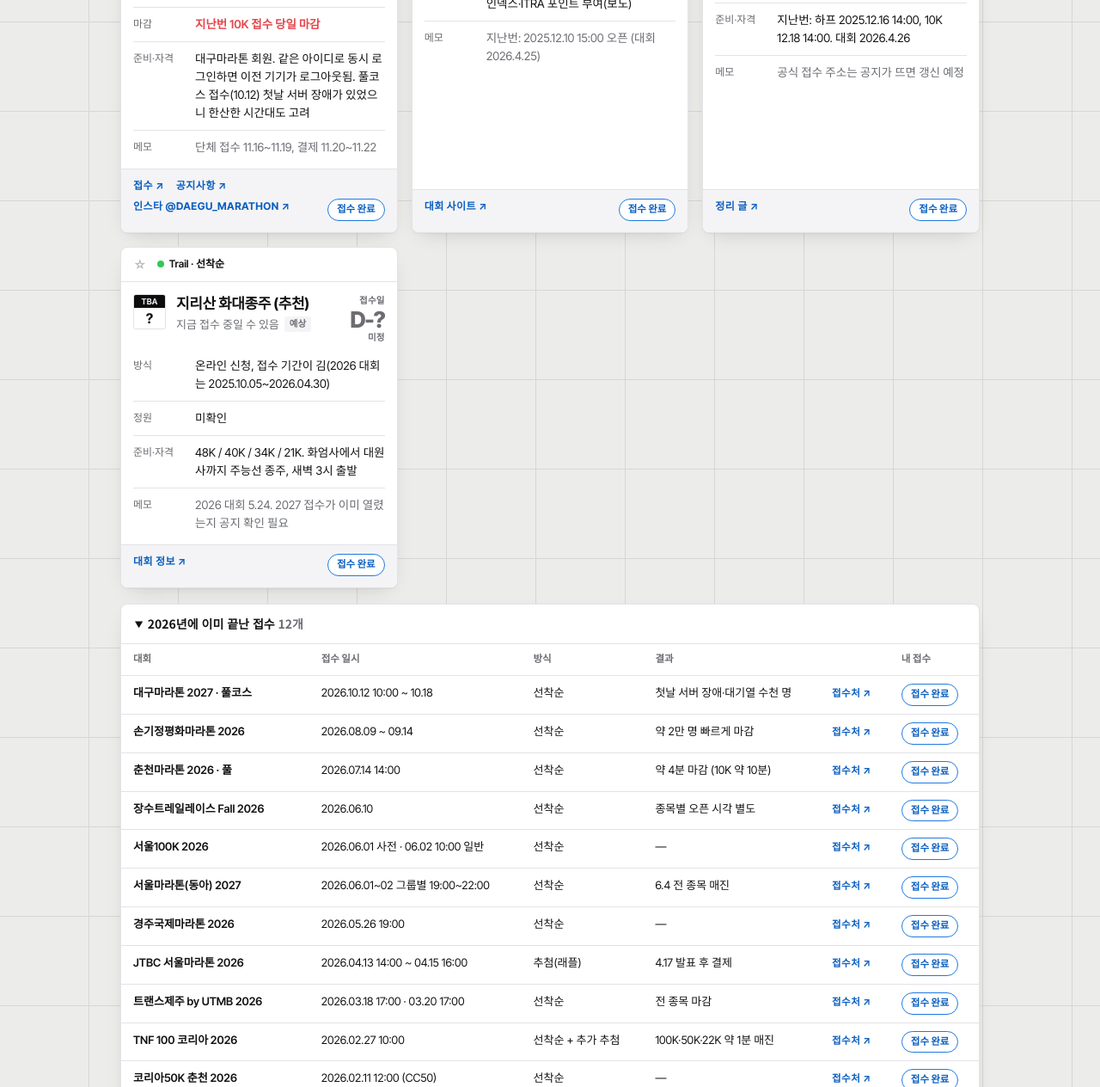
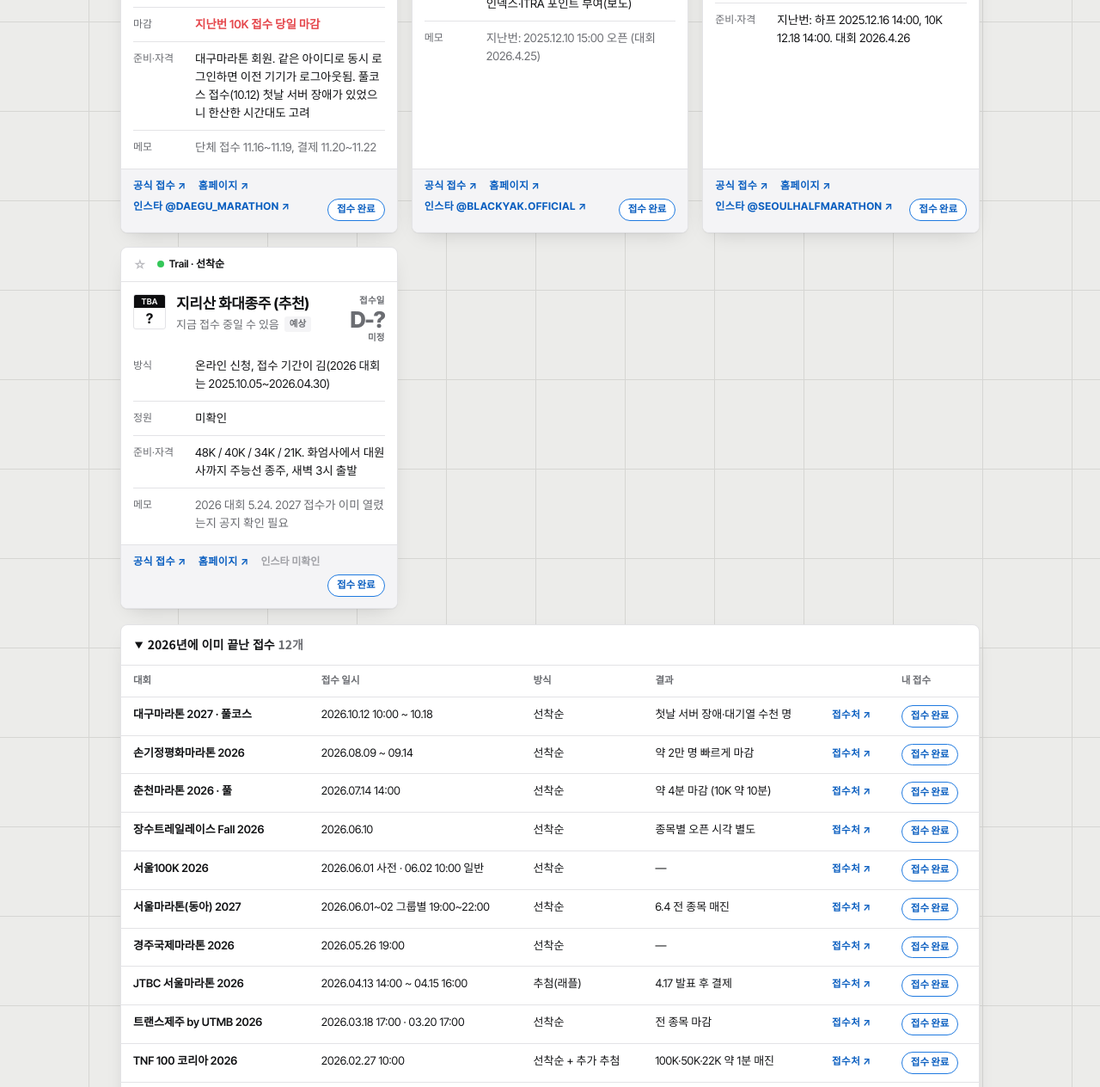
Before and after one commit to sia986/race-entry-board, a plain HTML site: page index.html in a window 1280 px wide. Shown: the part 1534-2798 px from the top of the page at 86% size. Drawn offline with Linux system fonts and the light colour scheme.

Commit message:
Use official registration, homepage and Instagram links for every race
Co-Authored-By: Claude Opus 5.5 <noreply@anthropic.com>
Claude-Session: https://claude.ai/code/session_01FxhPDjZQpztENsSoNBMS4f

```diff
--- a/index.html
+++ b/index.html
@@ -132,6 +132,7 @@ button{font:inherit;color:inherit}
 .win .acts{display:flex;flex-wrap:wrap;gap:6px 14px;padding:10px 14px 13px;border-top:1px solid var(--hair);background:var(--card-2)}
 .win .acts a{font-size:12px;font-weight:700;letter-spacing:.04em;text-transform:uppercase;text-decoration:none;color:var(--blue-ink)}
 .win .acts a:hover{text-decoration:underline}
+.win .acts .na{font-size:12px;font-weight:600;color:#a0a1a6}
 .win.mine{border-color:var(--blue);box-shadow:0 0 0 1px var(--blue),var(--shadow)}
 .win .tb .x button{border:0;background:transparent;cursor:pointer;color:var(--sub);font-size:15px;line-height:1;padding:0 0 0 8px}
 .win .tb .x button:hover{color:var(--red)}
@@ -379,97 +380,97 @@ const RACES = [
  {id:"daegu-10k", until:"2026-11-01", type:"road", fcfs:true, name:"대구마라톤 2027 · 10K·5K 건강달리기", date:"2026-10-26", state:"fixed", whenText:"10.26(월) 10:00 ~ 11.1(일)",
   method:"선착순. 신청과 결제 분리(결제 11.2~11.8)", cap:"10K 13,000 · 5K 4,000", speed:"지난번 10K 접수 당일 마감",
   need:"대구마라톤 회원. 같은 아이디로 동시 로그인하면 이전 기기가 로그아웃됨. 풀코스 접수(10.12) 첫날 서버 장애가 있었으니 한산한 시간대도 고려",
-  links:[["접수","https://daegumarathon.daegu.go.kr/korAply/index.do"],["공지사항","https://daegumarathon.daegu.go.kr/kor/index.do?menu_id=00001824"],["인스타 @daegu_marathon","https://www.instagram.com/daegu_marathon/"]],
+  links:[["공식 접수", "https://daegumarathon.daegu.go.kr/korAply/index.do"], ["홈페이지", "https://daegumarathon.daegu.go.kr/"], ["인스타 @daegu_marathon", "https://www.instagram.com/daegu_marathon/"]],
   note:"단체 접수 11.16~11.19, 결제 11.20~11.22"},
  {id:"seoul-half", type:"road", fcfs:true, name:"서울하프마라톤 (조선일보)", date:"2026-12-15", state:"est", whenText:"12월 중순 14:00 예상",
   method:"선착순. 하프 먼저, 이틀 뒤 10K", cap:"미확인", speed:"약 3분 마감 (블로그)",
   need:"지난번: 하프 2025.12.16 14:00, 10K 12.18 14:00. 대회 2026.4.26",
-  links:[["정리 글","https://aboda.kr/?p=24811"]], note:"공식 접수 주소는 공지가 뜨면 갱신 예정"},
+  links:[["공식 접수", "https://seoulhalfmarathon.com/apply/part-application.html"], ["홈페이지", "https://seoulhalfmarathon.com"], ["인스타 @seoulhalfmarathon", "https://www.instagram.com/seoulhalfmarathon/"]], note:null},
  {id:"jirisan", year:2026, type:"trail", fcfs:true, name:"지리산 화대종주 (추천)", date:null, state:"est", whenText:"지금 접수 중일 수 있음",
   method:"온라인 신청, 접수 기간이 김(2026 대회는 2025.10.05~2026.04.30)", cap:"미확인", speed:null,
   need:"48K / 40K / 34K / 21K. 화엄사에서 대원사까지 주능선 종주, 새벽 3시 출발",
-  links:[["대회 정보","https://runningwikii.com/entry/jirisan-hwaeomsa-daewonsa-ridge-utmb/"]], note:"2026 대회 5.24. 2027 접수가 이미 열렸는지 공지 확인 필요"},
+  links:[["공식 접수", "https://koreatrail.net/home/main.php?link=event&einc=eapp&opp=20250820150217&csno=20191209143330"], ["홈페이지", "https://koreatrail.net"], ["인스타 미확인", null]], note:"2026 대회 5.24. 2027 접수가 이미 열렸는지 공지 확인 필요"},
  {id:"blackyak", type:"trail", fcfs:true, name:"블랙야크 트레일런 제주 (추천)", date:"2026-12-09", state:"est", whenText:"12월 초 15:00 예상",
   method:"선착순 여부 미확인", cap:"1,000명 이상", speed:null,
   need:"50K / 25K 한라산 루프. 완주 시 UTMB 인덱스·ITRA 포인트 부여(보도)",
-  links:[["대회 사이트","https://blackyaktrailrun.blackyak.com/2026/jeju/"]], note:"지난번: 2025.12.10 15:00 오픈 (대회 2026.4.25)"},
+  links:[["공식 접수", "https://blackyaktrailrun.blackyak.com/2026/jeju/Registration/"], ["홈페이지", "https://blackyaktrailrun.blackyak.com/2026/jeju/"], ["인스타 @blackyak.official", "https://www.instagram.com/blackyak.official/"]], note:"지난번: 2025.12.10 15:00 오픈 (대회 2026.4.25)"},
  {id:"jangsu-spring", type:"trail", fcfs:true, name:"장수트레일레이스 Spring · 38K", date:"2027-01-02", state:"est", whenText:"1월 초 14:00 예상",
   method:"선착순(조기 마감 가능). 결제해야 접수 확정. 해마다 추첨과 선착순이 바뀜", cap:"미확인 (2025 가을 38K-P 800명)", speed:null,
   need:"38K-P: 만 18세 이상, 기록 요건 없음. 참가비 15만 원. 필수장비 불시 점검, 컵 개인 지참",
-  links:[["접수","https://rocknrun.kr/JTR-Registration"],["홈페이지","https://rocknrun.kr"],["인스타 @rocknrun.kr","https://www.instagram.com/rocknrun.kr/"]],
+  links:[["공식 접수", "https://rocknrun.kr/JTR-Registration"], ["홈페이지", "https://rocknrun.kr"], ["인스타 @jangsutrailrace", "https://www.instagram.com/jangsutrailrace/"]],
   note:"지난번: 2026.01.02 14:00 오픈 (대회 4.3~5)"},
  {id:"k50-cc", type:"trail", fcfs:true, name:"코리아50K 춘천 (CC)", date:"2027-02-10", state:"est", whenText:"2월 중순 12:00 예상",
   method:"선착순. 종목별로 하루씩 나눠 오픈", cap:"미확인", speed:null,
   need:"CC50 / CC20 스카이레이스 / CC15. U23 할인은 증빙 필요",
-  links:[["홈페이지","https://korea50k.com"],["접수","https://jsceno-register.imweb.me"],["인스타 @korea50k","https://www.instagram.com/korea50k/"]],
+  links:[["공식 접수", "https://jsceno-register.imweb.me"], ["홈페이지", "https://korea50k.com"], ["인스타 @korea50k", "https://www.instagram.com/korea50k/"]],
   note:"지난번: CC50 2026.02.11 12:00, CC20 02.12, CC15 02.13 (대회 6월)"},
  {id:"tnf100", type:"trail", fcfs:true, name:"TNF 100 코리아 (대관령 → 강릉)", date:"2027-02-26", state:"est", whenText:"2월 말 10:00 예상",
   method:"선착순(노스페이스 공식몰) + 추가 추첨(노스페이스 아웃도어 인스타 링크)", cap:"100K 400 · 50K 600 · 22K 200 · 10K 1,000", speed:"100K·50K·22K 약 1분 매진",
   need:"50K·100K는 전날 선수 등록과 장비 검사 필수. 참가비 50K 17만 원",
-  links:[["2026 접수 기사","https://sports.khan.co.kr/article/202602250008003"]], note:"지난번: 2026.02.27 10:00 (대회 5.16~17). 추가 추첨 3.6 응모"},
+  links:[["공식 접수", "https://www.thenorthfacekorea.co.kr/tnf100/signup"], ["홈페이지", "https://www.thenorthfacekorea.co.kr/tnf100"], ["인스타 @thenorthface_kr", "https://www.instagram.com/thenorthface_kr/"]], note:"지난번: 2026.02.27 10:00 (대회 5.16~17). 추가 추첨 3.6 응모"},
  {id:"transjeju", type:"trail", fcfs:true, name:"트랜스제주 by UTMB (추천)", date:"2027-03-18", state:"est", whenText:"3월 중순 17:00 예상",
   method:"선착순, UTMB 사이트, 환불 불가. 20K 우선접수 후 일반접수", cap:"전 종목 매진(2026)", speed:null,
   need:"UTMB 인덱스 필요(100K는 50K 인덱스, 60K는 20K 인덱스). 러닝스톤 적립 대회",
-  links:[["대회 사이트","https://transjeju.utmb.world/"],["접수 안내","https://transjeju.utmb.world/races-runners/runners/Registration"]],
+  links:[["공식 접수", "https://transjeju.utmb.world/races-runners/runners/Registration"], ["홈페이지", "https://transjeju.utmb.world/"], ["인스타 @transjeju_by_utmb", "https://www.instagram.com/transjeju_by_utmb/"]],
   note:"지난번: 20K 2026.03.18 17:00, 일반 03.20 17:00 (대회 10.2~4)"},
  {id:"jtbc", type:"road", fcfs:false, name:"JTBC 서울마라톤", date:"2027-04-12", state:"est", whenText:"4월 중순 래플 예상",
   method:"추첨(러너블 계단식 래플). 기록 구간별로 뽑고, 떨어지면 다음 회차로 넘어감. 발표 직후 결제", cap:"약 32,000명 (본접수 풀 1만 · 10K 1만)", speed:null,
   need:"카카오 러너스카드 필수(러너블에서 발급). 서브3, 서브4 등 기록이 있으면 앞 회차에서 추첨됨. 1인 여러 번 응모하면 마지막 응모만 인정",
-  links:[["러너블","https://runable.me/competition"],["공지사항","http://marathon.jtbc.com/17"],["인스타 @jtbc_seoul_marathon","https://www.instagram.com/jtbc_seoul_marathon/"]],
+  links:[["공식 접수(러너블)", "https://runable.me/competition"], ["홈페이지", "http://marathon.jtbc.com"], ["인스타 @jtbc_seoul_marathon", "https://www.instagram.com/jtbc_seoul_marathon/"]],
   note:"지난번 응모: 2026.04.13 14:00~04.15 16:00, 발표 04.17 13:00. 2027 개최 방식은 미공지"},
  {id:"dongma-member", type:"road", fcfs:true, name:"동마클럽 2027 멤버십 (런저니)", date:"2027-01-28", state:"est", whenText:"1월 말 14:00 예상",
   method:"선착순 4,000명(2026). 서울마라톤 신청자만 가입 가능. 연회비 15만 원", cap:"4,000명 (2026)", speed:"2026 상품 SOLD OUT",
   need:"공주백제·경주국제 참가권 + 다음 해 서울마라톤 우선 신청권 + 런저니 메달 + 멤버십 존. 참가권이 있어도 대회별 신청은 따로 해야 함",
-  links:[["동마클럽","https://dongma.club"],["2026 멤버십 상품","https://dongma.club/product/2026-%EB%8F%99%EC%95%84%EB%A7%88%EB%9D%BC%ED%86%A4-%EB%A9%A4%EB%B2%84%EC%8B%AD/1034/"],["런저니 안내","https://seoul-marathon.com/89"]],
+  links:[["공식 접수(동마클럽)", "https://dongma.club"], ["런저니 안내", "https://seoul-marathon.com/89"], ["인스타 @dongmaclub", "https://www.instagram.com/dongmaclub/"]],
   note:"지난번: 2026.01.29(목) 14:00 오픈"},
  {id:"gongju", type:"road", fcfs:true, name:"공주백제마라톤 2027 (런저니)", date:"2027-05-24", state:"est", whenText:"5월 말 19:00 예상",
   method:"멤버십 우선접수 → 약 1주 뒤 일반 본접수(선착순). 동마클럽에서 신청", cap:"미확인", speed:null,
   need:"풀 / 32K / 하프 / 10K / 5K. 런저니는 10km 이상 완주. 대회 9월 셋째 주 일요일(2026: 9.20)",
-  links:[["동마클럽","https://dongma.club"],["접수 정리","https://runningwikii.com/entry/gongju-baekje-marathon-registration-schedule-guide/"]],
+  links:[["공식 접수", "https://gongjumarathon.com/registrations"], ["홈페이지", "https://gongjumarathon.com"], ["인스타 @gongju_marathon", "https://www.instagram.com/gongju_marathon/"]],
   note:"2025 기준: 멤버십 우선 5.26 19:00, 일반 6.03 19:00. 2027 대회일 9.19 예상"},
  {id:"gyeongju-intl", type:"road", fcfs:true, name:"경주국제마라톤 2027 (런저니)", date:"2027-05-25", state:"est", whenText:"5월 말 19:00 예상",
   method:"멤버십 우선접수 후 일반 접수", cap:"마스터스 약 2만 명(2026)", speed:null,
   need:"풀 / 하프 / 10K. WA 엘리트라벨. 런저니 메달은 경주 완주 후 수여. 대회 10월 중순 토요일(2026: 10.17)",
-  links:[["참가 신청","https://www.gyeongjumarathon.com/50"],["홈페이지","https://www.gyeongjumarathon.com/home"]],
+  links:[["공식 접수", "https://www.gyeongjumarathon.com/50"], ["홈페이지", "https://www.gyeongjumarathon.com/home"], ["인스타 미확인", null]],
   note:"지난번 접수: 2026.05.26 19:00. 2027 대회일 10.16 예상"},
  {id:"seoul", type:"road", fcfs:true, name:"서울마라톤 (동아마라톤) 2028", date:"2027-04-27", state:"est", whenText:"4월 말 기록 제출 → 6월 초 본접수",
   method:"풀코스는 그룹별 선착순(A~H, 19:00~22:00). 기록이 좋을수록 앞 그룹. 접수할 때 바로 결제", cap:"2026 대회 기준 풀 20,000 · 10K 20,000", speed:"2027 대회 전 종목 매진 (2026.6.4 공지)",
   need:"풀코스: 공인 풀 기록 4:59:59 이내, 런카이브에 기록 제출(임시 기록증 불가). 기록이 없으면 마지막 그룹만 가능",
-  links:[["공지사항","https://seoul-marathon.com/94"],["접수(동마클럽)","https://dongma.club"],["기록 제출(런카이브)","https://runarchive.com"],["인스타 @seoul_marathon","https://www.instagram.com/seoul_marathon/"]],
+  links:[["공식 접수(동마클럽)", "https://dongma.club"], ["홈페이지", "https://seoul-marathon.com/94"], ["인스타 @seoul_marathon", "https://www.instagram.com/seoul_marathon/"]],
   note:"2027 대회(3.21)는 접수 끝남. 지난번: 기록 제출 2026.04.28~05.11, 본접수 06.01~02"},
  {id:"godg", type:"trail", fcfs:true, name:"Go대관령 국제트레일런", date:"2027-06-05", state:"est", whenText:"6월 초 예상",
   method:"자체 홈페이지 접수(약 한 달간)", cap:"약 1,500명 (2025)", speed:null,
   need:"10K / 20.18K / 44K. 2025 참가비 44K 10만 원",
-  links:[["접수","https://daegwallyeongrun.com/apply"],["홈페이지","https://daegwallyeongrun.com"]], note:"대회 8월 말(2026: 8.30). 2025 접수 06.05~07.05"},
+  links:[["공식 접수", "https://order.doortoout.com/5/35/40"], ["홈페이지", "https://daegwallyeongrun.com"], ["인스타 미확인", null]], note:"대회 8월 말(2026: 8.30). 2025 접수 06.05~07.05"},
  {id:"jangsu-fall", type:"trail", fcfs:true, name:"장수트레일레이스 Fall · 38K", date:"2027-06-09", state:"est", whenText:"6월 초 예상",
   method:"2026: 선착순, 종목별 오픈 시각 별도 공지 / 2025: 사전접수 후 추첨", cap:"미확인", speed:null,
   need:"38P 자격 요건 없음(만 18세 이상). 100K 이상은 ITRA 포인트나 UTMB 인덱스 증빙",
-  links:[["접수 안내","https://rocknrun.kr/2026_JTR_Fall_Registration"],["인스타 @rocknrun.kr","https://www.instagram.com/rocknrun.kr/"]], note:"지난번: 2026.06.10 오픈 (대회 9.18~20)"},
+  links:[["공식 접수", "https://rocknrun.kr/2026_JTR_Fall_Registration"], ["홈페이지", "https://rocknrun.kr"], ["인스타 @jangsutrailrace", "https://www.instagram.com/jangsutrailrace/"]], note:"지난번: 2026.06.10 오픈 (대회 9.18~20)"},
  {id:"chuncheon", type:"road", fcfs:true, name:"춘천마라톤 (조선일보)", date:"2027-07-13", state:"est", whenText:"7월 중순 14:00 예상",
   method:"선착순. 신청과 결제가 분리돼 있고 결제 기간을 놓치면 삭제. 9월에 미결제분 추가 접수", cap:"약 2만 명 (2025: 풀 11,193 · 10K 9,442)", speed:"풀 약 4분 · 10K 약 10분 마감",
   need:"풀 만 18세 이상. 6월에 조선멤버십 얼리버드와 5~8회 완주자 추첨이 먼저 열림. 「비정상적인 경로로 신청하면 참가 취소」 규정",
-  links:[["접수","https://www.chuncheonmarathon.com/apply/part-application.html"],["공지 게시판","https://board.chosun.com/nbrd/bbs/list.html?b_bbs_id=10005&branch=&pn=1"]],
+  links:[["공식 접수", "https://www.chuncheonmarathon.com/apply/part-application.html"], ["홈페이지", "https://www.chuncheonmarathon.com"], ["인스타 @chuncheon_marathon", "https://www.instagram.com/chuncheon_marathon/"]],
   note:"지난번: 풀 2026.07.14 14:00, 10K 07.16 14:00 (대회 10.25)"},
  {id:"daegu-next", type:"road", fcfs:true, name:"대구마라톤 2028", date:"2027-10-11", state:"est", whenText:"10월 중순 10:00 예상",
   method:"선착순. 신청과 결제 분리", cap:"풀 15,000 (2027 대회)", speed:"2년 연속 접수 첫날 서버 마비",
   need:"대구마라톤 회원(카카오·네이버 로그인 가능). 같은 아이디로 동시 로그인하면 이전 기기가 로그아웃됨",
-  links:[["접수","https://daegumarathon.daegu.go.kr/korAply/index.do"],["공지사항","https://daegumarathon.daegu.go.kr/kor/index.do?menu_id=00001824"],["인스타 @daegu_marathon","https://www.instagram.com/daegu_marathon/"]],
+  links:[["공식 접수", "https://daegumarathon.daegu.go.kr/korAply/index.do"], ["홈페이지", "https://daegumarathon.daegu.go.kr/"], ["인스타 @daegu_marathon", "https://www.instagram.com/daegu_marathon/"]],
   note:"2027 대회: 풀 2026.10.12 10:00 오픈, 10K·5K 10.26 10:00"},
  {id:"halla100", type:"trail", fcfs:false, name:"한라산 100 트레일런 (추천)", date:"2027-03-23", state:"est", whenText:"3월 하순 예상",
   method:"공식 홈페이지 접수(약 한 달). 선착순·추첨 미확인", cap:"미확인", speed:null,
   need:"100M / 100K / 50K / 36K / 10K. 대회 6월 초(2026: 6.6)",
-  links:[["신청","https://ktra.kr/58"],["홈페이지","http://ktra.kr/"]], note:"지난번: 2026.03.24~04.30"},
+  links:[["공식 접수", "https://ktra.kr/58"], ["홈페이지", "https://ktra.kr"], ["인스타 @ktra.kr", "https://www.instagram.com/ktra.kr/"]], note:"지난번: 2026.03.24~04.30"},
  {id:"seoul100k", type:"trail", fcfs:true, name:"서울100K (추천)", date:"2027-06-01", state:"est", whenText:"6월 초 예상",
-  method:"사전접수 후 다음 날 일반접수 선착순(inthetrail.com)", cap:"100K 500 · 50K 500 · 20K 1,700", speed:null,
+  method:"사전접수 후 다음 날 일반접수 선착순. 접수 조회는 동마클럽", cap:"100K 500 · 50K 500 · 20K 1,700", speed:null,
   need:"서울 도심 산을 잇는 울트라. 대회 9월(2026: 9.19~20)",
-  links:[["홈페이지","https://www.seoul100k.com"]], note:"지난번: 사전 2026.06.01 14:00, 일반 06.02 10:00"},
+  links:[["공식 접수", "https://www.seoul100k.com/52"], ["홈페이지", "https://www.seoul100k.com"], ["인스타 @seoul100k", "https://www.instagram.com/seoul100k/"]], note:"지난번: 사전 2026.06.01 14:00, 일반 06.02 10:00"},
  {id:"sonkeechung", type:"road", fcfs:true, name:"손기정평화마라톤 (추천)", date:"2027-08-09", state:"est", whenText:"8월 예상",
   method:"선착순, 빠르게 마감", cap:"약 2만 명", speed:null,
   need:"풀 / 하프 / 10K. 11월 시즌 마무리용(2026: 11.15)",
-  links:[["홈페이지","https://sonkeechungrun.com"]], note:"지난번: 2026.08.09~09.14"},
+  links:[["공식 접수", "https://sonkeechungrun.com/entryperson"], ["홈페이지", "https://sonkeechungrun.com"], ["인스타 미확인", null]], note:"지난번: 2026.08.09~09.14"},
  {id:"gyeongju", year:2027, type:"road", fcfs:true, name:"경주벚꽃마라톤 (추천)", date:null, state:"est", whenText:"접수 시기 미확인",
   method:"선착순", cap:"15,000명", speed:"오픈 1분 만에 마감",
-  need:"대회 4월 초", links:[["대회 일정 정리","https://runningwikii.com/entry/2026-major-marathon-calendar/"]], note:"공지 감시 목록에 넣어 두고 접수 시기가 나오면 갱신"}
+  need:"대회 4월 초", links:[["공식 접수", "https://cherrymarathon.co.kr/apply/index01.php"], ["홈페이지", "https://cherrymarathon.co.kr"], ["인스타 @gj_cherry_marathon", "https://www.instagram.com/gj_cherry_marathon/"]], note:"공지 감시 목록에 넣어 두고 접수 시기가 나오면 갱신"}
 ];
 const SOURCES = [
  ["대구MBC · 2026 대구마라톤 홈페이지 중단","https://dgmbc.com/article/jrlG2f5naxrNQW0"],
@@ -500,15 +501,15 @@ const SOURCES = [
 ];
 const CLOSED = [
  ["대구마라톤 2027 · 풀코스","2026.10.12 10:00 ~ 10.18","선착순","첫날 서버 장애·대기열 수천 명","https://daegumarathon.daegu.go.kr/korAply/index.do"],
- ["손기정평화마라톤 2026","2026.08.09 ~ 09.14","선착순","약 2만 명 빠르게 마감","https://sonkeechungrun.com"],
+ ["손기정평화마라톤 2026","2026.08.09 ~ 09.14","선착순","약 2만 명 빠르게 마감","https://sonkeechungrun.com/entryperson"],
  ["춘천마라톤 2026 · 풀","2026.07.14 14:00","선착순","약 4분 마감 (10K 약 10분)","https://www.chuncheonmarathon.com/apply/part-application.html"],
  ["장수트레일레이스 Fall 2026","2026.06.10","선착순","종목별 오픈 시각 별도","https://rocknrun.kr/2026_JTR_Fall_Registration"],
- ["서울100K 2026","2026.06.01 사전 · 06.02 10:00 일반","선착순","—","https://www.seoul100k.com"],
+ ["서울100K 2026","2026.06.01 사전 · 06.02 10:00 일반","선착순","—","https://www.seoul100k.com/52"],
  ["서울마라톤(동아) 2027","2026.06.01~02 그룹별 19:00~22:00","선착순","6.4 전 종목 매진","https://dongma.club"],
  ["경주국제마라톤 2026","2026.05.26 19:00","선착순","—","https://www.gyeongjumarathon.com/50"],
  ["JTBC 서울마라톤 2026","2026.04.13 14:00 ~ 04.15 16:00","추첨(래플)","4.17 발표 후 결제","https://runable.me/competition"],
  ["트랜스제주 by UTMB 2026","2026.03.18 17:00 · 03.20 17:00","선착순","전 종목 마감","https://transjeju.utmb.world/"],
- ["TNF 100 코리아 2026","2026.02.27 10:00","선착순 + 추가 추첨","100K·50K·22K 약 1분 매진","https://sports.khan.co.kr/article/202602250008003"],
+ ["TNF 100 코리아 2026","2026.02.27 10:00","선착순 + 추가 추첨","100K·50K·22K 약 1분 매진","https://www.thenorthfacekorea.co.kr/tnf100/signup"],
  ["코리아50K 춘천 2026","2026.02.11 12:00 (CC50)","선착순","—","https://korea50k.com"],
  ["장수트레일레이스 Spring 2026","2026.01.02 14:00","선착순","—","https://rocknrun.kr/JTR-Registration"]
 ]
@@ -529,7 +530,7 @@ function renderEntries(){
   const ids=Object.keys(ENT).filter(id=>findRace(id));
   $("#entries").innerHTML=ids.length?ids.map(id=>{const r=findRace(id), e=ENT[id]; return `<div class="ent">
     <span class="chk" aria-hidden="true">✓</span>
-    <div style="min-width:0"><b>${esc(r.name)}</b><div class="meta"><span>${r.type==="trail"?"Trail":"Road"}</span><span>접수 일정 ${esc(r.when)}</span><span>완료 표시 ${esc(e.at||"")}</span>${r.links[0]?`<a href="${esc(r.links[0][1])}" target="_blank" rel="noopener">${esc(r.links[0][0])} ↗</a>`:""}</div>
+    <div style="min-width:0"><b>${esc(r.name)}</b><div class="meta"><span>${r.type==="trail"?"Trail":"Road"}</span><span>접수 일정 ${esc(r.when)}</span><span>완료 표시 ${esc(e.at||"")}</span>${r.links[0]&&r.links[0][1]?`<a href="${esc(r.links[0][1])}" target="_blank" rel="noopener">${esc(r.links[0][0])} ↗</a>`:""}</div>
     <input class="memo" data-memo="${esc(id)}" value="${esc(e.memo||"")}" placeholder="메모: 대회일, 배번, 종목, 결제 마감일 등" aria-label="${esc(r.name)} 메모"></div>
     <div class="side"><button type="button" class="tog" data-paid="${esc(id)}" aria-pressed="${e.paid?'true':'false'}">${e.paid?"결제 완료":"결제 전"}</button><button type="button" class="rm" data-unent="${esc(id)}">목록에서 빼기</button></div>
   </div>`}).join(""):`<div class="ent-empty kr">아직 접수 완료한 대회가 없어요. 아래 대회 카드의 「접수 완료」 버튼을 눌러 보세요.</div>`;
@@ -580,7 +581,7 @@ function card(r){const n=dday(r.date);return `<article class="win ${r.type}${isM
       <div><dt>준비·자격</dt><dd>${esc(r.need)}</dd></div>
       ${r.note?`<div><dt>메모</dt><dd class="muted">${esc(r.note)}</dd></div>`:""}
     </dl>
-    <div class="acts">${r.links.map(([l,u])=>`<a href="${esc(u)}" target="_blank" rel="noopener">${esc(l)} ↗</a>`).join("")}<button type="button" class="donebtn" data-ent="${esc(r.id)}" aria-pressed="${ENT[r.id]?'true':'false'}">${ENT[r.id]?"✓ 접수 완료":"접수 완료"}</button></div>
+    <div class="acts">${r.links.map(([l,u])=>u?`<a href="${esc(u)}" target="_blank" rel="noopener">${esc(l)} ↗</a>`:`<span class="na">${esc(l)}</span>`).join("")}<button type="button" class="donebtn" data-ent="${esc(r.id)}" aria-pressed="${ENT[r.id]?'true':'false'}">${ENT[r.id]?"✓ 접수 완료":"접수 완료"}</button></div>
   </article>`}
 function renderRaces(){
   const t=q.trim().toLowerCase();
```
